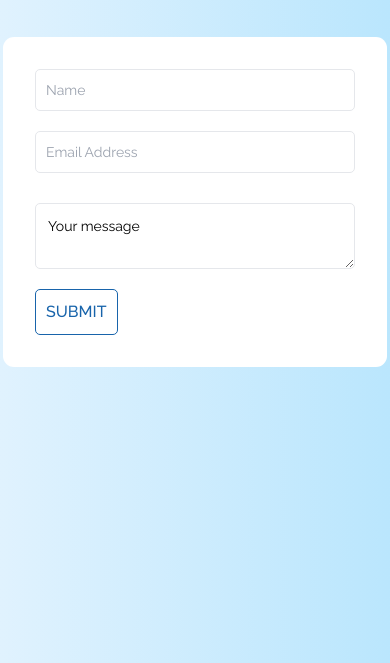
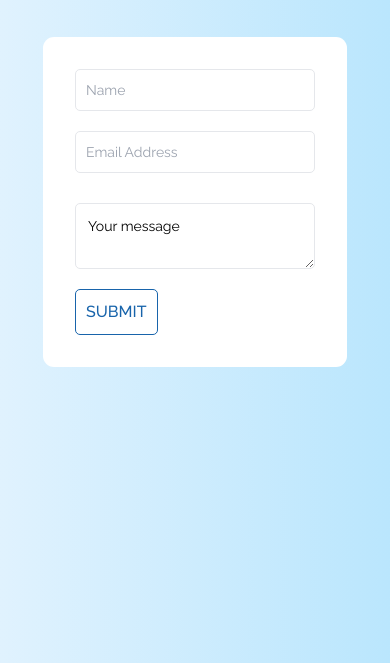
Before and after one commit to Arkorede/my-website, a website: page contact.html in a window 390 px wide. Shown: the part 181-844 px from the top of the page. Drawn offline with nearby package versions, Linux system fonts and the light colour scheme.

Commit message:
adjusted contact-form width

```diff
--- a/input.css
+++ b/input.css
@@ -191,6 +191,12 @@ body {
   }
 }
 
+@media (max-width: 480px) {
+  .contact-form {
+    width: 19rem;
+  }
+}
+
 @media (max-width: 640px) {
   .about-box {
     width: 85%;
```
Also changed, not shown: dist/output.css.
